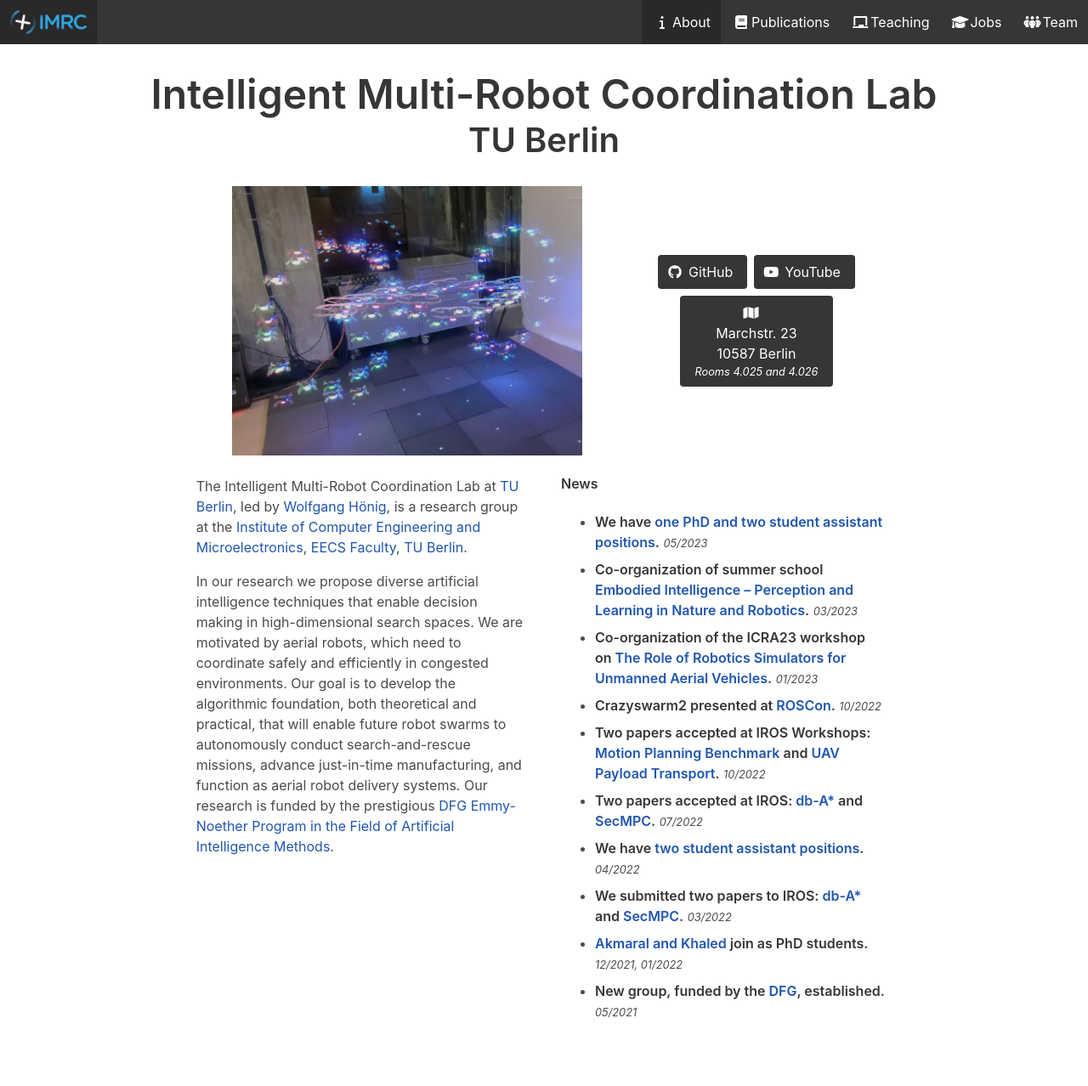
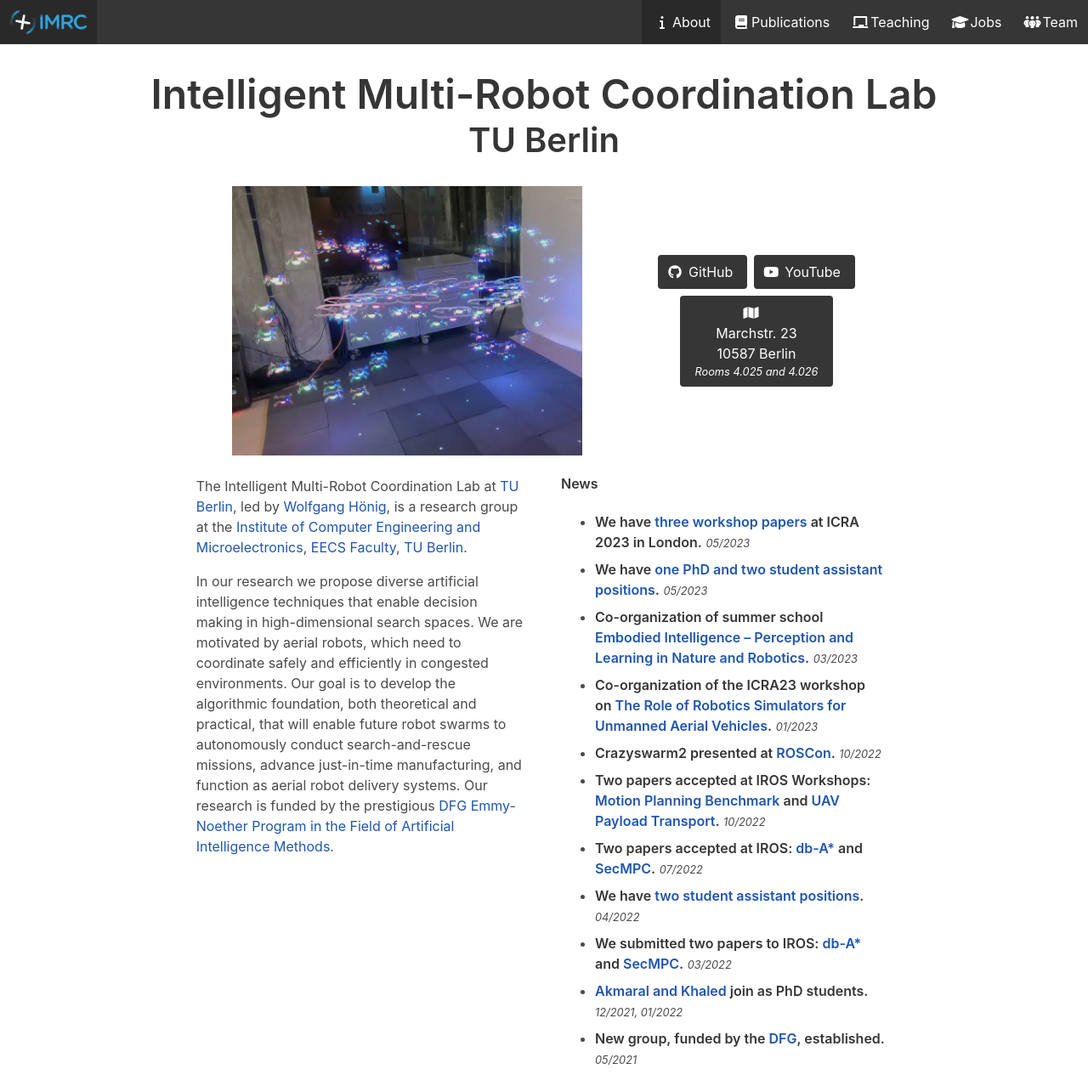
Before and after one commit to IMRCLab/imrclab.github.io, a Jekyll site: the page built from index.html, in a window 1280 px wide. Shown: the whole page at 85% size. Built offline with Jekyll 4.4.1, drawn with Linux system fonts in a browser that asks for light colours; before the commit the page ends 1222 px from its top, so only the background shows below that.

Commit message:
add ICRA news

```diff
--- a/index.html
+++ b/index.html
@@ -73,6 +73,11 @@ title: IMRC
 
           <ul>
             <li>
+              <span class="title">We have <a href="publications.html">three workshop papers</a> at ICRA 2023 in London.</span>
+              <span class="note">05/2023</span>
+            </li>
+
+            <li>
               <span class="title">We have <a href="jobs.html">one PhD and two student assistant positions</a>.</span>
               <span class="note">05/2023</span>
             </li>
```
